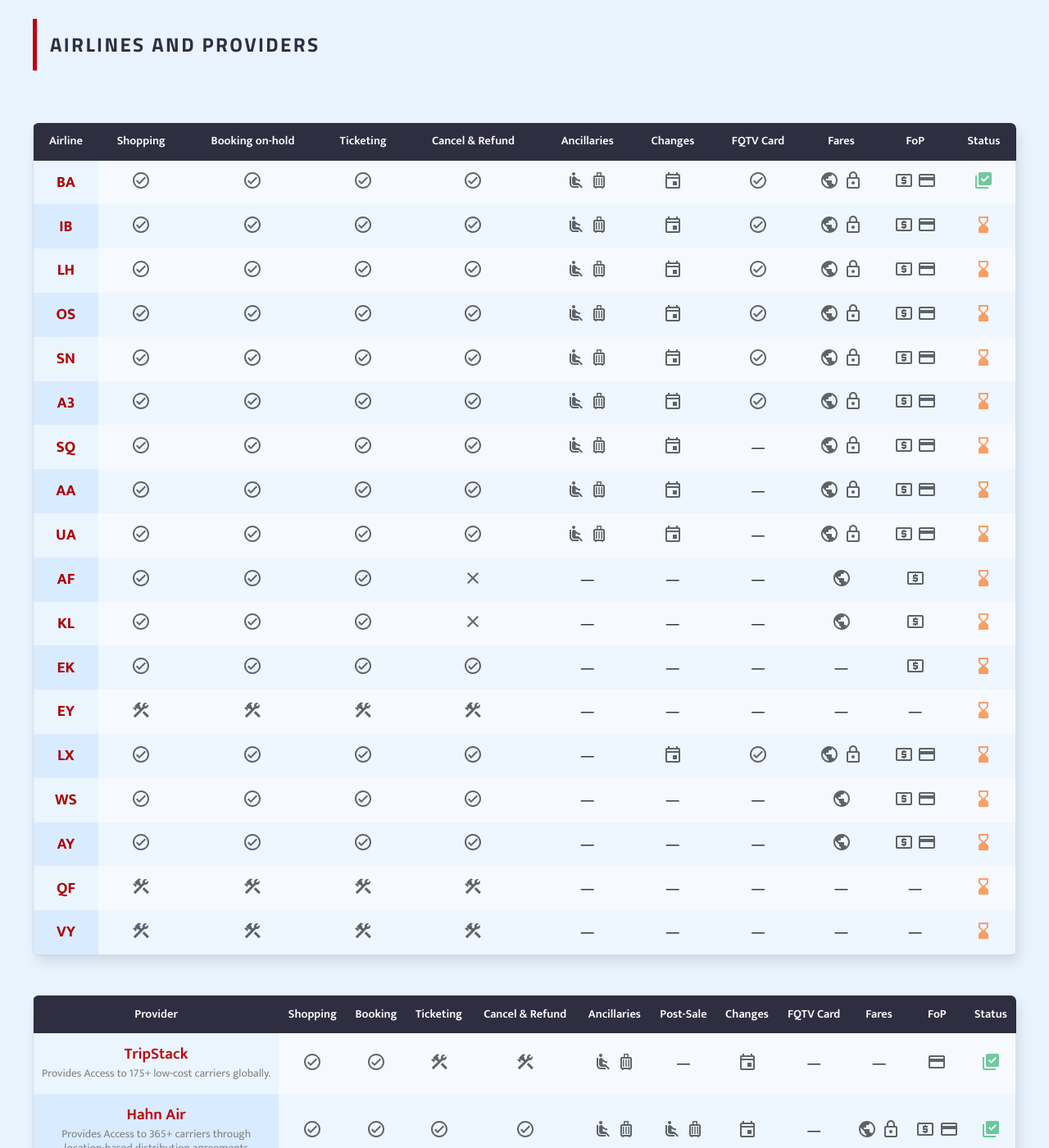
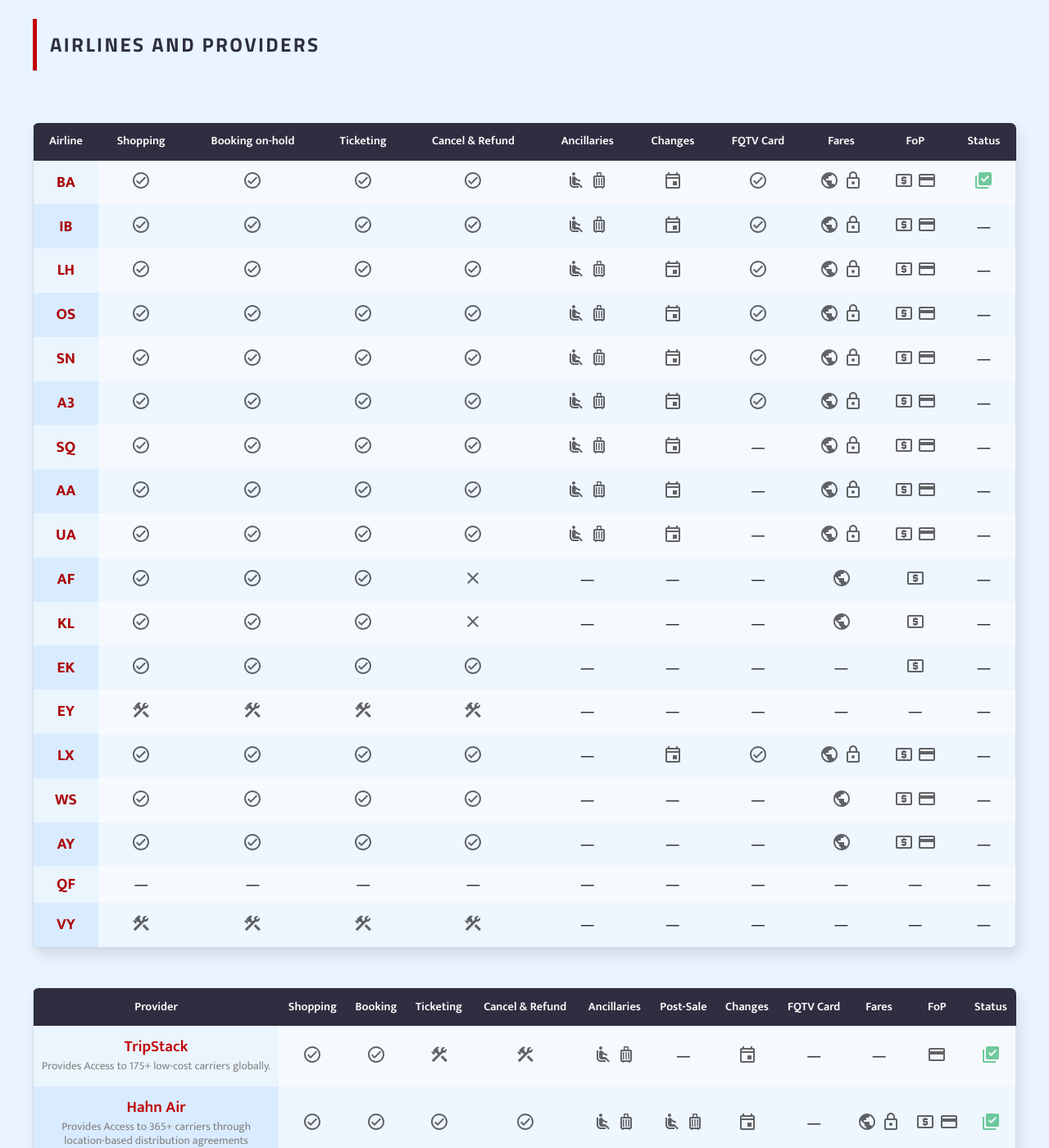
Before and after one commit to tripsimian-labs/bookingpad-web, a Jekyll site: the page built from index.md, in a window 1280 px wide and 1400 px high, scrolled down 2862 px. Shown: the whole window at 82% size. Built offline with Jekyll 4.4.1, drawn with Linux system fonts in a browser that asks for light colours.

Commit message:
Add a blank flag to columns in airlines and providers tables

```diff
--- a/_includes/home_airlines.html
+++ b/_includes/home_airlines.html
@@ -43,7 +43,8 @@
                                         d="M12 2C6.48 2 2 6.48 2 12C2 17.52 6.48 22 12 22C17.52 22 22 17.52 22 12C22 6.48 17.52 2 12 2ZM12 20C7.59 20 4 16.41 4 12C4 7.59 7.59 4 12 4C16.41 4 20 7.59 20 12C20 16.41 16.41 20 12 20ZM16.59 7.58L10 14.17L7.41 11.59L6 13L10 17L18 9L16.59 7.58Z"
                                         fill="black" />
                                 </svg>
-                                {% else %}
+
+                                {% elsif airline.shopping == "Under Development" %}
                                 <svg width="24" height="24" viewBox="0 0 24 24" fill="none"
                                     xmlns="http://www.w3.org/2000/svg">
                                     <path
@@ -53,6 +54,8 @@
                                         d="M17.5001 10C19.4301 10 21.0001 8.43005 21.0001 6.50005C21.0001 5.92005 20.8401 5.38005 20.5901 4.90005L17.8901 7.60005L16.4001 6.11005L19.1001 3.41005C18.6201 3.16005 18.0801 3.00005 17.5001 3.00005C15.5701 3.00005 14.0001 4.57005 14.0001 6.50005C14.0001 6.91005 14.0801 7.30005 14.2101 7.66005L12.3601 9.51005L10.5801 7.73005L11.2901 7.02005L9.8801 5.61005L12.0001 3.49005C10.8301 2.32005 8.9301 2.32005 7.7601 3.49005L4.2201 7.03005L5.6301 8.44005H2.8101L2.1001 9.15005L5.6401 12.69L6.3501 11.98V9.15005L7.7601 10.56L8.4701 9.85005L10.2501 11.63L2.8401 19.0401L4.9601 21.16L16.3401 9.79005C16.7001 9.92005 17.0901 10 17.5001 10Z"
                                         fill="black" />
                                 </svg>
+                                {% else %}
+                                <span>—</span>
                                 {% endif %}
                             </td>
                             <td class="booking">
@@ -63,7 +66,7 @@
                                         d="M12 2C6.48 2 2 6.48 2 12C2 17.52 6.48 22 12 22C17.52 22 22 17.52 22 12C22 6.48 17.52 2 12 2ZM12 20C7.59 20 4 16.41 4 12C4 7.59 7.59 4 12 4C16.41 4 20 7.59 20 12C20 16.41 16.41 20 12 20ZM16.59 7.58L10 14.17L7.41 11.59L6 13L10 17L18 9L16.59 7.58Z"
                                         fill="black" />
                                 </svg>
-                                {% else %}
+                                {% elsif airline.booking == "Under Development" %}
                                 <svg width="24" height="24" viewBox="0 0 24 24" fill="none"
                                     xmlns="http://www.w3.org/2000/svg">
                                     <path
@@ -73,6 +76,8 @@
                                         d="M17.5001 10C19.4301 10 21.0001 8.43005 21.0001 6.50005C21.0001 5.92005 20.8401 5.38005 20.5901 4.90005L17.8901 7.60005L16.4001 6.11005L19.1001 3.41005C18.6201 3.16005 18.0801 3.00005 17.5001 3.00005C15.5701 3.00005 14.0001 4.57005 14.0001 6.50005C14.0001 6.91005 14.0801 7.30005 14.2101 7.66005L12.3601 9.51005L10.5801 7.73005L11.2901 7.02005L9.8801 5.61005L12.0001 3.49005C10.8301 2.32005 8.9301 2.32005 7.7601 3.49005L4.2201 7.03005L5.6301 8.44005H2.8101L2.1001 9.15005L5.6401 12.69L6.3501 11.98V9.15005L7.7601 10.56L8.4701 9.85005L10.2501 11.63L2.8401 19.0401L4.9601 21.16L16.3401 9.79005C16.7001 9.92005 17.0901 10 17.5001 10Z"
                                         fill="black" />
                                 </svg>
+                                {% else %}
+                                <span>—</span>
                                 {% endif %}
                             </td>
                             <td class="ticketing">
@@ -83,7 +88,7 @@
                                         d="M12 2C6.48 2 2 6.48 2 12C2 17.52 6.48 22 12 22C17.52 22 22 17.52 22 12C22 6.48 17.52 2 12 2ZM12 20C7.59 20 4 16.41 4 12C4 7.59 7.59 4 12 4C16.41 4 20 7.59 20 12C20 16.41 16.41 20 12 20ZM16.59 7.58L10 14.17L7.41 11.59L6 13L10 17L18 9L16.59 7.58Z"
                                         fill="black" />
                                 </svg>
-                                {% else %}
+                                {% elsif airline.ticketing == "Under Development" %}
                                 <svg width="24" height="24" viewBox="0 0 24 24" fill="none"
                                     xmlns="http://www.w3.org/2000/svg">
                                     <path
@@ -93,6 +98,8 @@
                                         d="M17.5001 10C19.4301 10 21.0001 8.43005 21.0001 6.50005C21.0001 5.92005 20.8401 5.38005 20.5901 4.90005L17.8901 7.60005L16.4001 6.11005L19.1001 3.41005C18.6201 3.16005 18.0801 3.00005 17.5001 3.00005C15.5701 3.00005 14.0001 4.57005 14.0001 6.50005C14.0001 6.91005 14.0801 7.30005 14.2101 7.66005L12.3601 9.51005L10.5801 7.73005L11.2901 7.02005L9.8801 5.61005L12.0001 3.49005C10.8301 2.32005 8.9301 2.32005 7.7601 3.49005L4.2201 7.03005L5.6301 8.44005H2.8101L2.1001 9.15005L5.6401 12.69L6.3501 11.98V9.15005L7.7601 10.56L8.4701 9.85005L10.2501 11.63L2.8401 19.0401L4.9601 21.16L16.3401 9.79005C16.7001 9.92005 17.0901 10 17.5001 10Z"
                                         fill="black" />
                                 </svg>
+                                {% else %}
+                                <span>—</span>
                                 {% endif %}
                             </td>
                             <td class="cancel-refund">
@@ -110,7 +117,7 @@
                                         d="M19 6.41L17.59 5L12 10.59L6.41 5L5 6.41L10.59 12L5 17.59L6.41 19L12 13.41L17.59 19L19 17.59L13.41 12L19 6.41Z"
                                         fill="black"></path>
                                 </svg>
-                                {% else %}
+                                {% elsif airline.cancel_refund == "Under Development" %}
                                 <svg width="24" height="24" viewBox="0 0 24 24" fill="none"
                                     xmlns="http://www.w3.org/2000/svg">
                                     <path
@@ -120,6 +127,8 @@
                                         d="M17.5001 10C19.4301 10 21.0001 8.43005 21.0001 6.50005C21.0001 5.92005 20.8401 5.38005 20.5901 4.90005L17.8901 7.60005L16.4001 6.11005L19.1001 3.41005C18.6201 3.16005 18.0801 3.00005 17.5001 3.00005C15.5701 3.00005 14.0001 4.57005 14.0001 6.50005C14.0001 6.91005 14.0801 7.30005 14.2101 7.66005L12.3601 9.51005L10.5801 7.73005L11.2901 7.02005L9.8801 5.61005L12.0001 3.49005C10.8301 2.32005 8.9301 2.32005 7.7601 3.49005L4.2201 7.03005L5.6301 8.44005H2.8101L2.1001 9.15005L5.6401 12.69L6.3501 11.98V9.15005L7.7601 10.56L8.4701 9.85005L10.2501 11.63L2.8401 19.0401L4.9601 21.16L16.3401 9.79005C16.7001 9.92005 17.0901 10 17.5001 10Z"
                                         fill="black" />
                                 </svg>
+                                {% else %}
+                                <span>—</span>
                                 {% endif %}
                             </td>
                             <td class="ancillaries">
@@ -336,14 +345,16 @@
                                     <path d="M18 10H16V12H18V10Z" fill="#1E3A60" />
                                 </svg>
 
-                                {% else %}
+                                {% elsif airline.status contains 'In Progress' %}
+
                                 <svg width="24" height="24" viewBox="0 0 24 24" fill="none"
                                     xmlns="http://www.w3.org/2000/svg">
                                     <path
                                         d="M18 22L17.99 16L14 12L17.99 7.99L18 2H6V8L10 12L6 15.99V22H18ZM8 7.5V4H16V7.5L12 11.5L8 7.5Z"
                                         fill="#FF6300" />
                                 </svg>
-
+                                {% else %}
+                                <span>—</span>
                                 {% endif %}
                             </td>
                         </tr>
```
Also changed, not shown: _airlines/qantas.md (+4 -4 lines).
